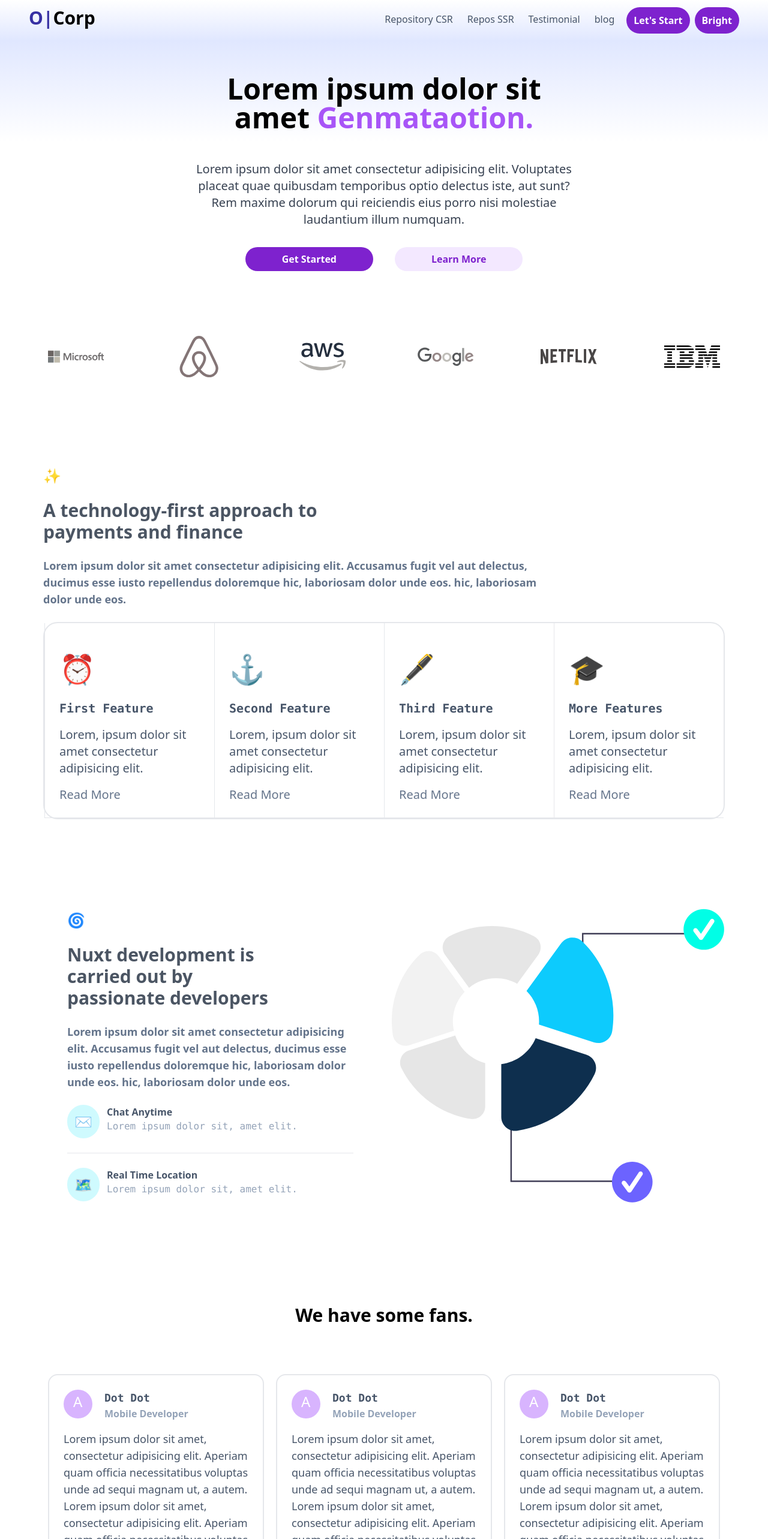
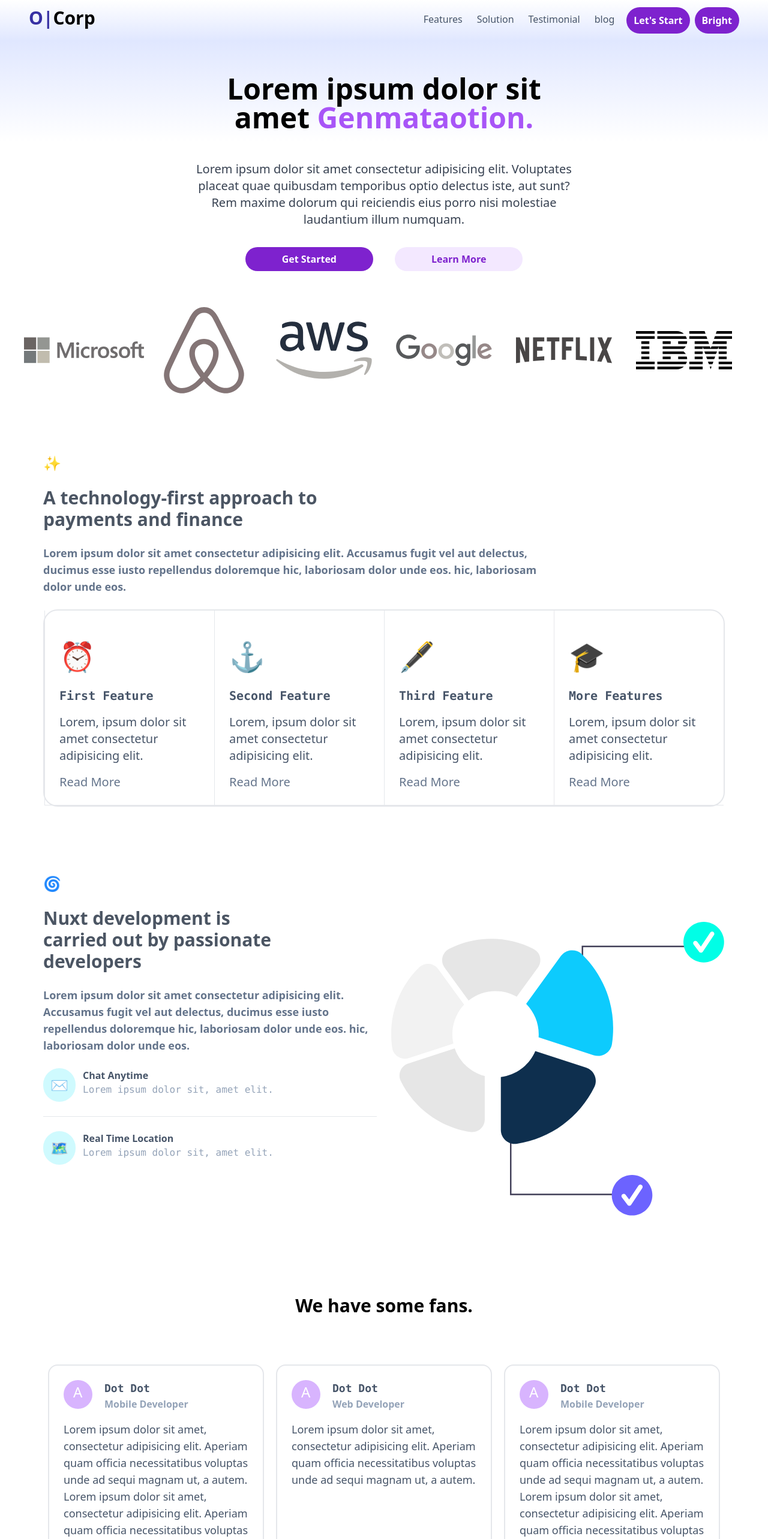
Before and after one commit to devdotfatima/Nextjs-Practice, a Next.js app: page / in a window 1280 px wide. Shown: the top 2566 px of the page at 60% size. Built offline with nearby package versions, Linux system fonts and the light colour scheme.

Commit message:
adds get started and blog article sections

```diff
--- /dev/null
+++ b/app/components/Blog.tsx
@@ -0,0 +1,51 @@
+import React from "react";
+import BlogCard from "./BlogCard";
+
+const Blog = () => {
+  return (
+    <div className="p-10 mt-5  w-screen bg-white dark:bg-slate-700 dark:text-white ">
+      <h3 className="text-3xl mt-5 font-bold text-center">Latest Articles</h3>
+
+      <div className="grid grid-cols-1 sm:grid-cols-2 md:grid-cols-3 gap-5 pl-10 pr-10 mt-20">
+        <BlogCard
+          image="A"
+          title="Mobile Developer"
+          desc="Dot Dot"
+          link="Read More."
+        />
+        <BlogCard
+          image="A"
+          title="Web Developer"
+          desc="Dot Dot"
+          link="Read More."
+        />
+        <BlogCard
+          image="A"
+          title="Mobile Developer"
+          desc="Dot Dot"
+          link="Read More."
+        />
+        <BlogCard
+          image="A"
+          title="Mobile Developer"
+          desc="Dot Dot"
+          link="Read More."
+        />
+        <BlogCard
+          image="A"
+          title="Web Developer"
+          desc="Dot Dot"
+          link="Read More."
+        />{" "}
+        <BlogCard
+          image="A"
+          title="Web Developer"
+          desc="Dot Dot"
+          link="Read More."
+        />
+      </div>
+    </div>
+  );
+};
+
+export default Blog;
--- /dev/null
+++ b/app/components/BlogCard.tsx
@@ -0,0 +1,29 @@
+import React from "react";
+type CardProps = {
+  image: string;
+  title: string;
+  desc: string;
+  link: string;
+};
+const BlogCard = ({ image, title, desc, link }: CardProps) => {
+  return (
+    <div className="flex flex-col gap-4 p-6 w-full  sm:w-full bg-white dark:bg-gray-300 dark:text-white  border-solid border-2 rounded-2xl">
+      <div className="text-2xl bg-purple-300 dark:bg-gray-500  h-48 w-full rounded text-white font-sans pl-4 pt-1">
+        {image}
+      </div>
+      <h3 className="font-bold font-mono text-slate-600  dark:text-gray-600 text-lg">
+        {title}
+      </h3>
+
+      <h3 className="font-semibold text-slate-400 dark:text-gray-500 text-md">
+        {desc}
+      </h3>
+
+      <div className="font-sans text-blue-500 dark:text-slate-600 text-lg">
+        {link}
+      </div>
+    </div>
+  );
+};
+
+export default BlogCard;
--- a/app/components/Features.tsx
+++ b/app/components/Features.tsx
@@ -16,7 +16,8 @@ const Features = () => {
           fugit vel aut delectus, ducimus esse iusto repellendus doloremque hic,
           laboriosam dolor unde eos. hic, laboriosam dolor unde eos.
         </p>
-        <div className=" flex flex-col sm:flex-row border-gray-200 border-2 rounded-3xl ">
+
+        <div className=" grid grid-cols-1 sm:grid-cols-2 md:grid-cols-4 border-gray-200 border-2 rounded-3xl ">
           <FeatureCard
             icon="⏰"
             cardTitle="First Feature"
@@ -48,7 +49,7 @@ const Features = () => {
         </div>
       </div>
       <div className="m-8  flex flex-col-reverse sm:flex-row gap-6 h-full  sm:p-10">
-        <div className=" w-full sm:w-1/2 flex flex-col gap-6 h-full  sm:p-10">
+        <div className=" w-full sm:w-3/4 md:w-1/2 flex flex-col gap-6 h-full  ">
           <span className="text-2xl">🌀</span>
           <h2 className="text-xl font-bold text-gray-600 dark:text-gray-200 sm:text-3xl sm:w-3/4">
             {" "}
@@ -85,7 +86,7 @@ const Features = () => {
         </div>
 
         <svg
-          className=" w-full sm:w-1/2"
+          className=" w-full sm:w-1/4 mb-auto mt-20 md:w-1/2 "
           viewBox="0 0 456 402"
           fill="none"
           xmlns="http://www.w3.org/2000/svg"
--- /dev/null
+++ b/app/components/GetSarted.tsx
@@ -0,0 +1,47 @@
+import React from "react";
+
+export const GetSarted = () => {
+  return (
+    <div className="  dark:from-gray-800 w-screen pt-20 pb-20 h bg-white dark:bg-slate-700 dark:text-white ">
+      <div>
+        <div className="bg-gradient-to-t from-indigo-100 dark:from-gray-800">
+          <div className="mt-10 justify-center flex -space-x-2 overflow-hidden">
+            <div className="text-2xl bg-purple-300 dark:bg-gray-500 h-12 w-12 rounded-full text-white font-sans pl-4 pt-1">
+              A
+            </div>
+            <div className="text-2xl bg-purple-300 dark:bg-gray-500 h-12 w-12 rounded-full text-white font-sans pl-4 pt-1">
+              B
+            </div>
+            <div className="text-2xl bg-purple-300 dark:bg-gray-500 h-12 w-12 rounded-full text-white font-sans pl-4 pt-1 ">
+              C
+            </div>
+            <div className="text-2xl bg-purple-300 dark:bg-gray-500 h-12 w-12 rounded-full text-white font-sans pl-4 pt-1">
+              A
+            </div>
+            <div className="text-2xl bg-purple-300 dark:bg-gray-500 h-12 w-12 rounded-full text-white font-sans pl-4 pt-1">
+              B
+            </div>
+          </div>
+          <div className="mt-5 flex justify-center space-x-2 text-base">
+            <h4 className="font-bold text-3xl font-sans text-slate-900">
+              Get Started Now
+            </h4>
+          </div>
+          <div className="mt-3 text-slate-500 dark:text-gray-300 text-center ml-10 mr-10  text-lg font-sans">
+            Lorem ipsum dolor sit amet consectetur adipisicing elit. Quisquam,
+          </div>
+        </div>
+        <div className="bg-gradient-to-b pb-20 pt-20 from-indigo-100 dark:from-gray-800">
+          <div className="  flex flex-col  gap-3 ml-10 mr-10 sm:flex sm:flex-row sm:justify-center">
+            <button className="sm:w-1/6 rounded-full bg-purple-700 p-2 ml-3 mr-3 text-white font-bold">
+              Get Started
+            </button>
+            <button className=" sm:w-1/6 rounded-full bg-white p-2 sm:p-0  ml-3 mr-3 font-bold text-purple-700 ">
+              Learn More
+            </button>
+          </div>
+        </div>
+      </div>{" "}
+    </div>
+  );
+};
--- a/app/components/Header.tsx
+++ b/app/components/Header.tsx
@@ -21,8 +21,8 @@ const Header = () => {
     }
   };
   const pages = [
-    { name: "Repository CSR", route: "/reposCSR" },
-    { name: "Repos SSR", route: "/repos" },
+    { name: "Features", route: "/reposCSR" },
+    { name: "Solution", route: "/repos" },
     { name: "Testimonial", route: "/repos" },
     { name: "blog", route: "/repos" },
   ];
@@ -35,7 +35,7 @@ const Header = () => {
           <h3 className="text-black font-bold font-sans text-3xl">Corp</h3>
         </div>
 
-        <div className="hidden  sm:flex flex-row ml-auto">
+        <div className="hidden   md:flex flex-row ml-auto">
           <div className="space-y-1 px-2 pb-3 pt-2 ">
             {pages.map((page) => (
               <a
@@ -69,7 +69,7 @@ const Header = () => {
         <button
           type="button"
           onClick={handleNavMenu}
-          className="inline-flex items-center dark:text-white justify-center rounded-md p-2 text-gray-700 hover:bg-gray-700 hover:text-white sm:hidden ml-auto"
+          className="inline-flex items-center dark:text-white justify-center rounded-md p-2 text-gray-700 hover:bg-gray-700 hover:text-white md:hidden ml-auto"
           aria-controls="mobile-menu"
           aria-expanded="false"
         >
@@ -93,7 +93,7 @@ const Header = () => {
 
       <div
         className={
-          anchorElNav ? "block " + "sm:hidden" : "hidden " + "sm:hidden"
+          anchorElNav ? "block " + "md:hidden" : "hidden " + "md:hidden"
         }
         id="mobile-menu"
       >
@@ -106,6 +106,13 @@ const Header = () => {
               {page.name}
             </a>
           ))}
+          <a
+            href=""
+            className="text-slate-600 hover:bg-gray-700 dark:text-white hover:text-white block rounded-md px-3 py-2 text-base font-medium"
+            onClick={() => setTheme(theme === "dark" ? "light" : "dark")}
+          >
+            {theme === "dark" ? "Dark" : "Bright"}
+          </a>
         </div>
       </div>
     </>
--- a/app/components/Hero.tsx
+++ b/app/components/Hero.tsx
@@ -4,7 +4,7 @@ const Hero = () => {
   return (
     <div className=" flex flex-col gap-8">
       <div className="bg-gradient-to-b from-indigo-100 dark:from-gray-800    ">
-        <h1 className="p-4 mt-10 text-4xl font-bold mx-auto font-sans text-center sm:w-1/2 sm:text-5xl ">
+        <h1 className="p-4 mt-10 text-4xl font-bold mx-auto font-sans text-center md:w-1/2 md:text-5xl ">
           Lorem ipsum dolor sit amet{" "}
           <span className="text-purple-500">Genmataotion.</span>
         </h1>
@@ -24,9 +24,8 @@ const Hero = () => {
           Learn More
         </button>
       </div>
-      <div className="flex flex-wrap justify-between m-6 ml-10 mr-10 sm:p-10 ">
+      <div className="grid grid-cols-3 sm:grid-cols-3 md:grid-cols-6 ml-10 mr-10 ">
         <svg
-          className="w-1/3  ml-auto sm:ml-0  sm:w-1/12"
           viewBox="0 -201 512 512"
           version="1.1"
           xmlns="http://www.w3.org/2000/svg"
@@ -78,7 +77,7 @@ const Hero = () => {
         </svg>
 
         <svg
-          className="w-1/3 p-7 ml-auto sm:p-3 sm:ml-0  sm:w-1/12"
+          className=" p-7 ml-auto  "
           viewBox="-10 0 276 276"
           version="1.1"
           xmlns="http://www.w3.org/2000/svg"
@@ -106,7 +105,7 @@ const Hero = () => {
         </svg>
 
         <svg
-          className="w-1/3 p-5 sm:p-2 sm:w-1/12"
+          className=" p-5 "
           viewBox="0 -51.5 256 256"
           version="1.1"
           xmlns="http://www.w3.org/2000/svg"
@@ -141,7 +140,7 @@ const Hero = () => {
         </svg>
 
         <svg
-          className="w-1/3 p-5 sm:p-0 sm:w-1/12"
+          className="  p-5   "
           viewBox="0 -172 512 512"
           version="1.1"
           xmlns="http://www.w3.org/2000/svg"
@@ -199,7 +198,7 @@ const Hero = () => {
         </svg>
 
         <svg
-          className="w-1/3 p-5 sm:p-0 sm:w-1/12"
+          className="  p-5   "
           viewBox="0 -187 512 512"
           version="1.1"
           xmlns="http://www.w3.org/2000/svg"
@@ -228,7 +227,7 @@ const Hero = () => {
         </svg>
 
         <svg
-          className="w-1/3 p-5 sm:p-0 sm:w-1/12"
+          className="  p-5   "
           viewBox="0 -153.5 512 512"
           version="1.1"
           xmlns="http://www.w3.org/2000/svg"
--- a/app/components/Testimonial.tsx
+++ b/app/components/Testimonial.tsx
@@ -3,11 +3,11 @@ import TestimonialCard from "./TestimonialCard";
 
 const Testimonial = () => {
   return (
-    <div className="p-10 mt-5 h-screen w-screen bg-white dark:bg-slate-700 dark:text-white ">
+    <div className="p-10 mt-5 h-fit w-screen bg-white dark:bg-slate-700 dark:text-white ">
       <h3 className="text-3xl mt-5 font-bold text-center">
         We have some fans.
       </h3>
-      <div className=" flex flex-col sm:flex-row justify-center gap-5 pl-10 pr-10 mt-20 ">
+      <div className="grid grid-cols-1 sm:grid-cols-2 md:grid-cols-3 gap-5 pl-10 pr-10 mt-20">
         <TestimonialCard
           avatar="A"
           job="Mobile Developer"
@@ -15,6 +15,13 @@ const Testimonial = () => {
           review="
       Lorem ipsum dolor sit amet, consectetur adipisicing elit. Aperiam quam officia necessitatibus voluptas unde ad sequi magnam ut, a autem.
       Lorem ipsum dolor sit amet, consectetur adipisicing elit. Aperiam quam officia necessitatibus voluptas unde ad sequi magnam ut, a autem."
+        />
+        <TestimonialCard
+          avatar="A"
+          job="Web Developer"
+          name="Dot Dot"
+          review="
+      Lorem ipsum dolor sit amet, consectetur adipisicing elit. Aperiam quam officia necessitatibus voluptas unde ad sequi magnam ut, a autem. "
         />
         <TestimonialCard
           avatar="A"
--- a/app/components/TestimonialCard.tsx
+++ b/app/components/TestimonialCard.tsx
@@ -7,7 +7,7 @@ type CardProps = {
 };
 const TestimonialCard = ({ avatar, name, job, review }: CardProps) => {
   return (
-    <div className="flex flex-col gap-4 p-6 w-full sm:w-1/3 bg-white dark:bg-gray-300 dark:text-white  border-solid border-2 rounded-2xl">
+    <div className="flex flex-col gap-4 p-6 w-full sm:w-full bg-white dark:bg-gray-300 dark:text-white  border-solid border-2 rounded-2xl">
       <div className=" flex flex-row gap-5">
         <div className="text-2xl bg-purple-300 dark:bg-gray-500 h-12 w-12 rounded-full text-white font-sans pl-4 pt-1">
           {avatar}
--- a/app/page.tsx
+++ b/app/page.tsx
@@ -1,4 +1,6 @@
+import Blog from "./components/Blog";
 import Features from "./components/Features";
+import { GetSarted } from "./components/GetSarted";
 import Hero from "./components/Hero";
 import Testimonial from "./components/Testimonial";
 
@@ -8,6 +10,8 @@ const HomePage = async () => {
       <Hero />
       <Features />
       <Testimonial />
+      <GetSarted />
+      <Blog />
     </div>
   );
 };
```
